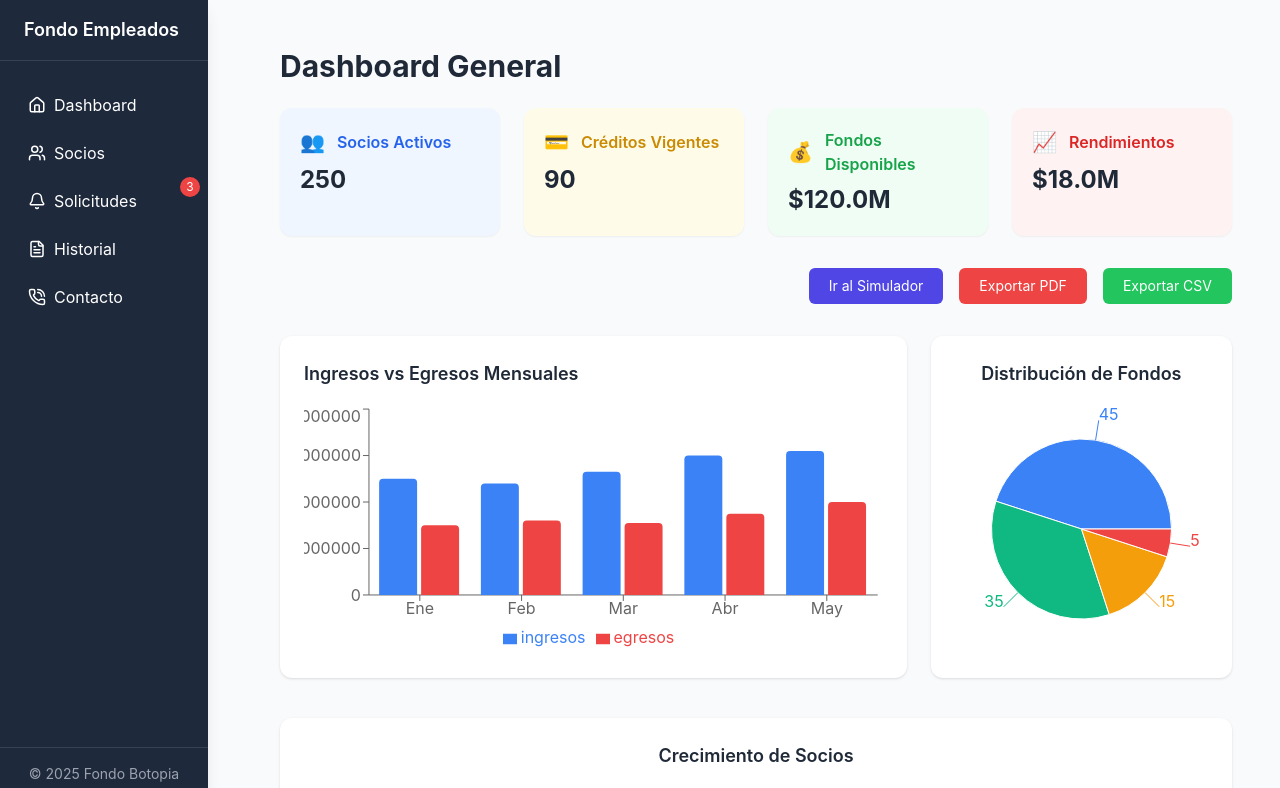
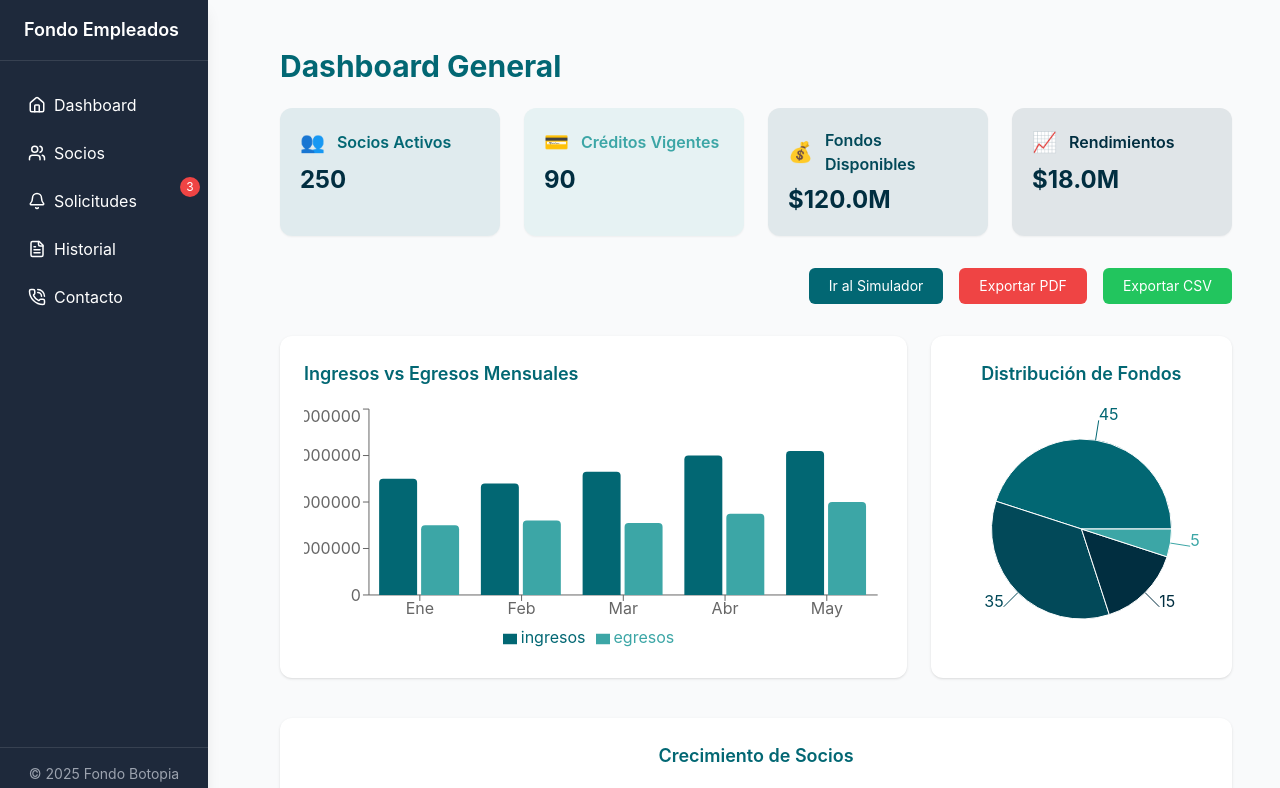
Before and after one commit to Emmanuelxs13/mi-proyecto-inversiones, a React (Vite) app in the folder frontend/: page /dashboard in a window 1280 px wide. Shown: the top 788 px of the page. Built offline with nearby package versions, Linux system fonts and the light colour scheme.

Commit message:
Se actualiza los} colores de gráficas usando la paleta de Tailwind

```diff
--- a/frontend/src/components/Dashboard.tsx
+++ b/frontend/src/components/Dashboard.tsx
@@ -1,5 +1,4 @@
 // src/pages/Dashboard.tsx
-// Dashboard visual moderno y funcional con métricas, gráficas y exportación
 
 import React from "react";
 import {
@@ -19,10 +18,10 @@ import {
 import { exportDashboardToPDF, exportDashboardToCSV } from "../utils/ExportDashboardUtils";
 import { useNavigate } from "react-router-dom";
 
-// 🎨 Paleta de colores del dashboard
-const COLORS = ["#3B82F6", "#10B981", "#F59E0B", "#EF4444"];
+// 🎨 Colores personalizados según tailwind.config.js
+const COLORS = ["#026773", "#024959", "#012E40", "#3CA6A6"]; // primary y variaciones
 
-// 📊 Datos simulados para las tarjetas de métricas
+// 📊 Datos simulados para métricas
 const metricas = {
   fondos: 120_000_000,
   socios: 250,
@@ -30,39 +29,39 @@ const metricas = {
   rendimientos: 18_000_000,
 };
 
-// 🎯 Tarjetas individuales con estilos y valores
+// 🧾 Tarjetas con estilos
 const metricasCards = [
   {
     titulo: "Socios Activos",
     valor: metricas.socios,
-    color: "bg-blue-50",
-    texto: "text-blue-600",
+    color: "bg-primary/10",
+    texto: "text-primary",
     icon: "👥",
   },
   {
     titulo: "Créditos Vigentes",
     valor: metricas.creditos,
-    color: "bg-yellow-50",
-    texto: "text-yellow-600",
+    color: "bg-accent/10",
+    texto: "text-accent",
     icon: "💳",
   },
   {
     titulo: "Fondos Disponibles",
     valor: `$${(metricas.fondos / 1_000_000).toFixed(1)}M`,
-    color: "bg-green-50",
-    texto: "text-green-600",
+    color: "bg-primary-darker/10",
+    texto: "text-primary-darker",
     icon: "💰",
   },
   {
     titulo: "Rendimientos",
     valor: `$${(metricas.rendimientos / 1_000_000).toFixed(1)}M`,
-    color: "bg-red-50",
-    texto: "text-red-600",
+    color: "bg-primary-darkest/10",
+    texto: "text-primary-darkest",
     icon: "📈",
   },
 ];
 
-// 📅 Datos para gráfico de barras (ingresos y egresos mensuales)
+// 📅 Datos para gráfico de barras
 const dataBarras = [
   { name: "Ene", ingresos: 5000000, egresos: 3000000 },
   { name: "Feb", ingresos: 4800000, egresos: 3200000 },
@@ -71,7 +70,7 @@ const dataBarras = [
   { name: "May", ingresos: 6200000, egresos: 4000000 },
 ];
 
-// 📘 Datos para gráfico de torta (distribución de fondos)
+// 📘 Datos para gráfico de torta
 const dataTorta = [
   { name: "Ahorros", valor: 45 },
   { name: "Créditos", valor: 35 },
@@ -79,7 +78,7 @@ const dataTorta = [
   { name: "Operación", valor: 5 },
 ];
 
-// 📈 Datos para gráfico de línea (crecimiento de socios)
+// 📈 Datos para gráfico de línea
 const crecimientoSocios = [
   { mes: "Ene", socios: 210 },
   { mes: "Feb", socios: 220 },
@@ -93,8 +92,8 @@ const Dashboard = () => {
 
   return (
     <div className="min-h-screen bg-gray-50 px-6 pt-6 pb-12 lg:pl-64 animate-fade-in">
-      {/* Título del dashboard */}
-      <h1 className="text-3xl font-bold text-gray-800 mb-6">Dashboard General</h1>
+      {/* 🏷️ Título */}
+      <h1 className="text-3xl font-bold text-primary mb-6">Dashboard General</h1>
 
       {/* 🧾 Tarjetas de métricas */}
       <div className="grid grid-cols-1 sm:grid-cols-2 md:grid-cols-4 gap-6 mb-8">
@@ -104,7 +103,7 @@ const Dashboard = () => {
               <span className="text-xl">{card.icon}</span>
               <h3 className={`text-md font-semibold ${card.texto}`}>{card.titulo}</h3>
             </div>
-            <p className="mt-2 text-2xl font-bold text-gray-800">{card.valor}</p>
+            <p className="mt-2 text-2xl font-bold text-primary-darkest">{card.valor}</p>
           </div>
         ))}
       </div>
@@ -113,7 +112,7 @@ const Dashboard = () => {
       <div className="flex flex-wrap justify-end gap-4 mb-8">
         <button
           onClick={() => navigate("/simulador")}
-          className="bg-indigo-600 hover:bg-indigo-700 text-white px-5 py-2 rounded-md text-sm"
+          className="bg-primary hover:bg-primary-darker text-white px-5 py-2 rounded-md text-sm"
         >
           Ir al Simulador
         </button>
@@ -131,26 +130,27 @@ const Dashboard = () => {
         </button>
       </div>
 
-      {/* 📊 Gráficas de barras y torta */}
+      {/* 📊 Gráficas principales */}
       <div className="grid lg:grid-cols-3 gap-6">
-        {/* Ingresos vs Egresos */}
+        {/* 📉 Gráfico de barras */}
         <div className="bg-white rounded-xl p-6 shadow col-span-2">
-          <h2 className="text-lg font-semibold text-gray-800 mb-4">Ingresos vs Egresos Mensuales</h2>
+          <h2 className="text-lg font-semibold text-primary mb-4">Ingresos vs Egresos Mensuales</h2>
           <ResponsiveContainer width="100%" height={250}>
             <BarChart data={dataBarras}>
               <XAxis dataKey="name" />
               <YAxis />
               <Tooltip formatter={(value: number) => `$${(value / 1_000_000).toFixed(1)}M`} />
               <Legend />
-              <Bar dataKey="ingresos" fill="#3B82F6" radius={[4, 4, 0, 0]} />
-              <Bar dataKey="egresos" fill="#EF4444" radius={[4, 4, 0, 0]} />
+              {/* 🎨 Colores personalizados */}
+              <Bar dataKey="ingresos" fill="#026773" radius={[4, 4, 0, 0]} />
+              <Bar dataKey="egresos" fill="#3CA6A6" radius={[4, 4, 0, 0]} />
             </BarChart>
           </ResponsiveContainer>
         </div>
 
-        {/* Distribución de fondos */}
+        {/* 🥧 Gráfico de torta */}
         <div className="bg-white rounded-xl p-6 shadow">
-          <h2 className="text-lg font-semibold text-gray-800 mb-4 text-center">Distribución de Fondos</h2>
+          <h2 className="text-lg font-semibold text-primary mb-4 text-center">Distribución de Fondos</h2>
           <ResponsiveContainer width="100%" height={250}>
             <PieChart>
               <Pie
@@ -170,9 +170,9 @@ const Dashboard = () => {
         </div>
       </div>
 
-      {/* 📈 Gráfico de línea: crecimiento de socios */}
+      {/* 📈 Gráfico de línea */}
       <div className="mt-10 bg-white rounded-xl p-6 shadow">
-        <h2 className="text-lg font-semibold text-gray-800 mb-4 text-center">Crecimiento de Socios</h2>
+        <h2 className="text-lg font-semibold text-primary mb-4 text-center">Crecimiento de Socios</h2>
         <ResponsiveContainer width="100%" height={250}>
           <LineChart data={crecimientoSocios}>
             <XAxis dataKey="mes" />
@@ -182,7 +182,7 @@ const Dashboard = () => {
             <Line
               type="monotone"
               dataKey="socios"
-              stroke="#10B981"
+              stroke="#026773" // 🎨 Línea con color primario
               strokeWidth={2}
               dot={{ r: 4 }}
             />
```
